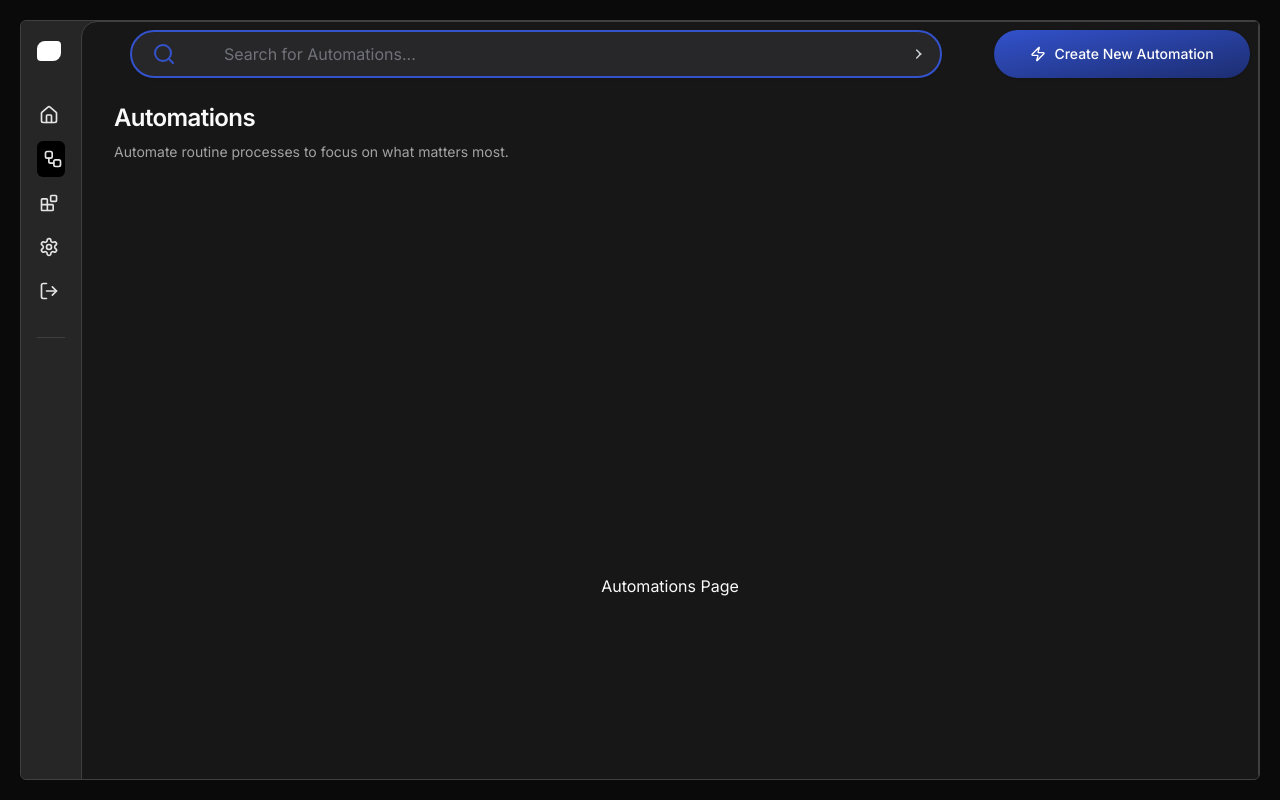
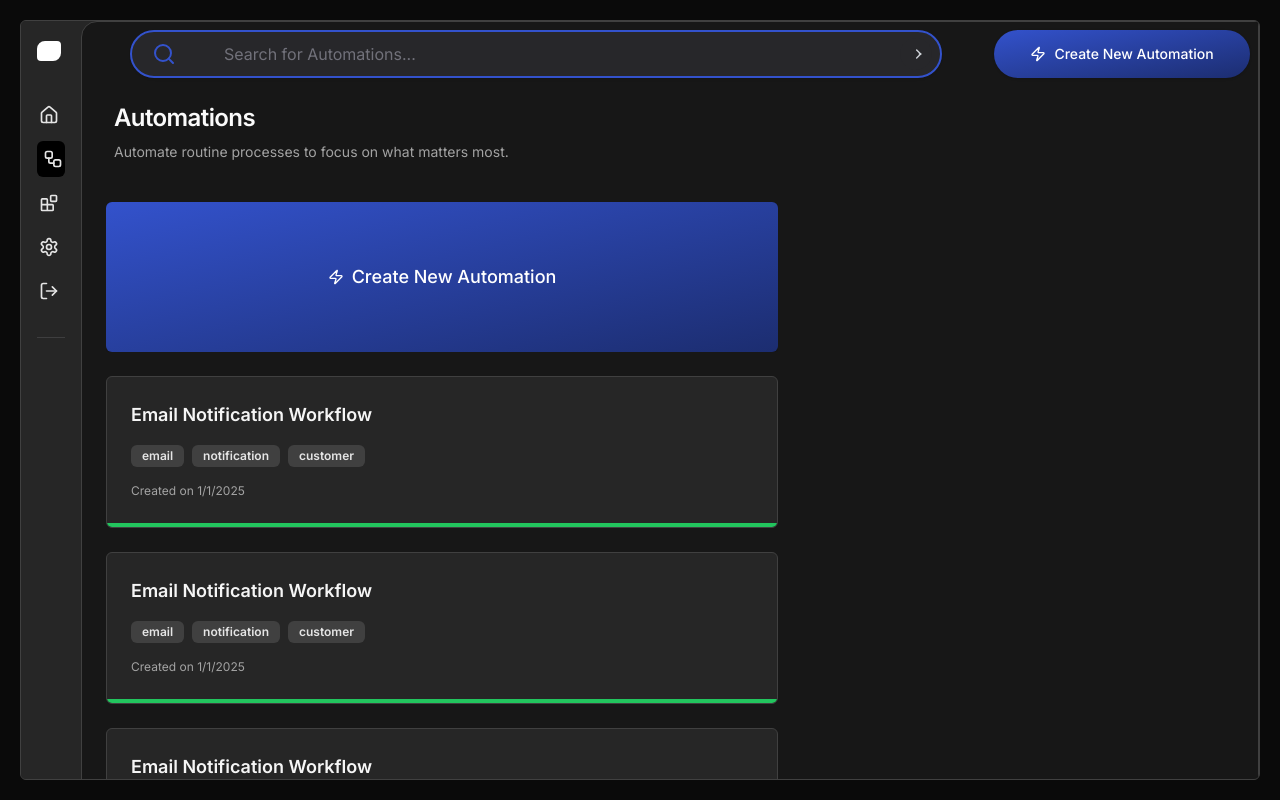
Before and after one commit to jayc595/integra-reply, a Next.js app: page /dashboard/1234/automations in a window 1280 px wide. Built offline with nearby package versions, Linux system fonts and the light colour scheme.

Commit message:
Automations page

```diff
--- a/package.json
+++ b/package.json
@@ -13,6 +13,7 @@
     "@prisma/client": "^6.2.0",
     "@radix-ui/react-separator": "^1.1.1",
     "@radix-ui/react-slot": "^1.1.1",
+    "@radix-ui/react-switch": "^1.1.2",
     "@tabler/icons-react": "^3.27.1",
     "class-variance-authority": "^0.7.1",
     "clsx": "^2.1.1",
--- a/src/app/(dashboard)/dashboard/[userId]/automations/page.tsx
+++ b/src/app/(dashboard)/dashboard/[userId]/automations/page.tsx
@@ -1,14 +1,43 @@
+"use client"
+
+import AutomationCard from '@/components/ui/automation-card'
+import NewAutomationCard from '@/components/ui/new-automation-card'
 import React from 'react'
 
 type Props = {}
 
 const Automations = (props: Props) => {
   return (
-    <div className="grid grid-rows-[20px_1fr_20px] items-center justify-items-center min-h-screen p-8 pb-20 gap-16 sm:p-20 font-[family-name:var(--font-geist-sans)]">
-      <main className="flex flex-col gap-8 row-start-2 items-center sm:items-start">
-        <h2>Automations Page</h2>
-      </main>
-    </div>
+      <div className="p-4 bg-neutral-200 dark:bg-neutral-900 min-h-screen">
+        <div className="flex flex-wrap gap-4">
+          <NewAutomationCard/>
+          <AutomationCard
+            title="Email Notification Workflow"
+            keywords={["email", "notification", "customer"]}
+            isActive={true}
+            createdAt={new Date("2025-01-01")}
+          />
+          <AutomationCard
+            title="Email Notification Workflow"
+            keywords={["email", "notification", "customer"]}
+            isActive={true}
+            createdAt={new Date("2025-01-01")}
+          />
+          <AutomationCard
+            title="Email Notification Workflow"
+            keywords={["email", "notification", "customer"]}
+            isActive={true}
+            createdAt={new Date("2025-01-01")}
+          />
+          <AutomationCard
+            title="Email Notification Workflow"
+            keywords={["email", "notification", "customer"]}
+            isActive={true}
+            createdAt={new Date("2025-01-01")}
+          />
+        </div>
+      </div>
+
   )
 }
 
--- /dev/null
+++ b/src/components/ui/automation-card.tsx
@@ -0,0 +1,45 @@
+"use client"
+
+import React from 'react'
+import { Badge } from "@/components/ui/badge"
+import { Switch } from "@/components/ui/switch"
+import Link from 'next/link'
+
+type AutomationCardProps = {
+  title: string
+  keywords: string[]
+  isActive: boolean
+  createdAt: Date
+}
+
+const AutomationCard: React.FC<AutomationCardProps> = ({
+  title,
+  keywords,
+  isActive,
+  createdAt
+}) => {
+  return (
+    <div className='flex flex-col bg-neutral-100 dark:bg-neutral-800 rounded-md border border-neutral-200 dark:border-neutral-700 overflow-hidden w-full min-w-[250px] hover:opacity-80 max-w-2xl mb-2'>
+        <Link href={'/'}>
+        <div className='p-6'>
+            <div className='flex flex-wrap justify-between items-center gap-2 mb-4'>
+            <h3 className='text-lg font-semibold text-neutral-800 dark:text-neutral-100 break-words'>{title}</h3>
+            </div>
+            <div className='flex flex-wrap gap-2 mb-4'>
+            {keywords.map((keyword, index) => (
+                <Badge key={index} variant="secondary" className="bg-neutral-200 dark:bg-neutral-700 text-neutral-700 dark:text-neutral-200">
+                {keyword}
+                </Badge>
+            ))}
+            </div>
+            <div className='text-xs text-neutral-500 dark:text-neutral-400'>
+            Created on {createdAt.toLocaleDateString()}
+            </div>
+        </div>
+        <div className={`h-1 w-full ${isActive ? 'bg-green-500' : 'bg-red-500'}`} />
+      </Link>
+    </div>
+  )
+}
+
+export default AutomationCard
--- /dev/null
+++ b/src/components/ui/badge.tsx
@@ -0,0 +1,36 @@
+import * as React from "react"
+import { cva, type VariantProps } from "class-variance-authority"
+
+import { cn } from "@/lib/utils"
+
+const badgeVariants = cva(
+  "inline-flex items-center rounded-md border px-2.5 py-0.5 text-xs font-semibold transition-colors focus:outline-none focus:ring-2 focus:ring-ring focus:ring-offset-2",
+  {
+    variants: {
+      variant: {
+        default:
+          "border-transparent bg-primary text-primary-foreground shadow hover:bg-primary/80",
+        secondary:
+          "border-transparent bg-secondary text-secondary-foreground hover:bg-secondary/80",
+        destructive:
+          "border-transparent bg-destructive text-destructive-foreground shadow hover:bg-destructive/80",
+        outline: "text-foreground",
+      },
+    },
+    defaultVariants: {
+      variant: "default",
+    },
+  }
+)
+
+export interface BadgeProps
+  extends React.HTMLAttributes<HTMLDivElement>,
+    VariantProps<typeof badgeVariants> {}
+
+function Badge({ className, variant, ...props }: BadgeProps) {
+  return (
+    <div className={cn(badgeVariants({ variant }), className)} {...props} />
+  )
+}
+
+export { Badge, badgeVariants }
--- /dev/null
+++ b/src/components/ui/new-automation-card.tsx
@@ -0,0 +1,19 @@
+import Link from 'next/link'
+import React from 'react'
+import { Button } from './button'
+import { Zap } from 'lucide-react'
+
+type Props = {}
+
+const NewAutomationCard = (props: Props) => {
+  return (
+    <div className='flex flex-col overflow-hidden w-full min-w-[250px] max-w-2xl mb-2'>
+        <Button className='bg-gradient-to-br from-[#3352cc] font-medium to-[#1c2d70] text-white hover:opacity-80 h-[150px]'>
+        <Zap size={16} strokeWidth={2} />
+        <p className='text-lg'>Create New Automation</p>
+        </Button>
+    </div>
+  )
+}
+
+export default NewAutomationCard
--- /dev/null
+++ b/src/components/ui/switch.tsx
@@ -0,0 +1,29 @@
+"use client"
+
+import * as React from "react"
+import * as SwitchPrimitives from "@radix-ui/react-switch"
+
+import { cn } from "@/lib/utils"
+
+const Switch = React.forwardRef<
+  React.ElementRef<typeof SwitchPrimitives.Root>,
+  React.ComponentPropsWithoutRef<typeof SwitchPrimitives.Root>
+>(({ className, ...props }, ref) => (
+  <SwitchPrimitives.Root
+    className={cn(
+      "peer inline-flex h-5 w-9 shrink-0 cursor-pointer items-center rounded-full border-2 border-transparent shadow-sm transition-colors focus-visible:outline-none focus-visible:ring-2 focus-visible:ring-ring focus-visible:ring-offset-2 focus-visible:ring-offset-background disabled:cursor-not-allowed disabled:opacity-50 data-[state=checked]:bg-primary data-[state=unchecked]:bg-input",
+      className
+    )}
+    {...props}
+    ref={ref}
+  >
+    <SwitchPrimitives.Thumb
+      className={cn(
+        "pointer-events-none block h-4 w-4 rounded-full bg-background shadow-lg ring-0 transition-transform data-[state=checked]:translate-x-4 data-[state=unchecked]:translate-x-0"
+      )}
+    />
+  </SwitchPrimitives.Root>
+))
+Switch.displayName = SwitchPrimitives.Root.displayName
+
+export { Switch }
```
Also changed, not shown: 1 other file (tests, documents, lock files or other folders).
